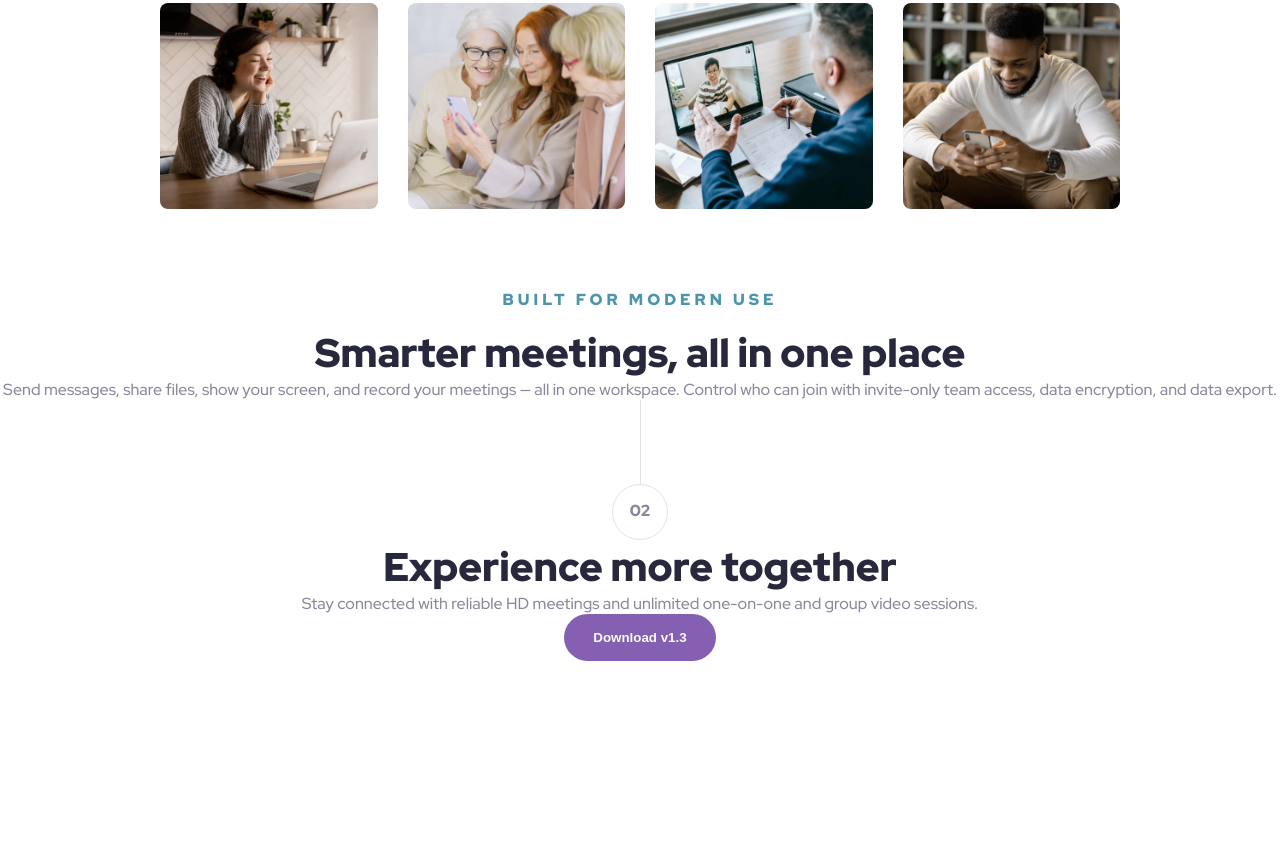
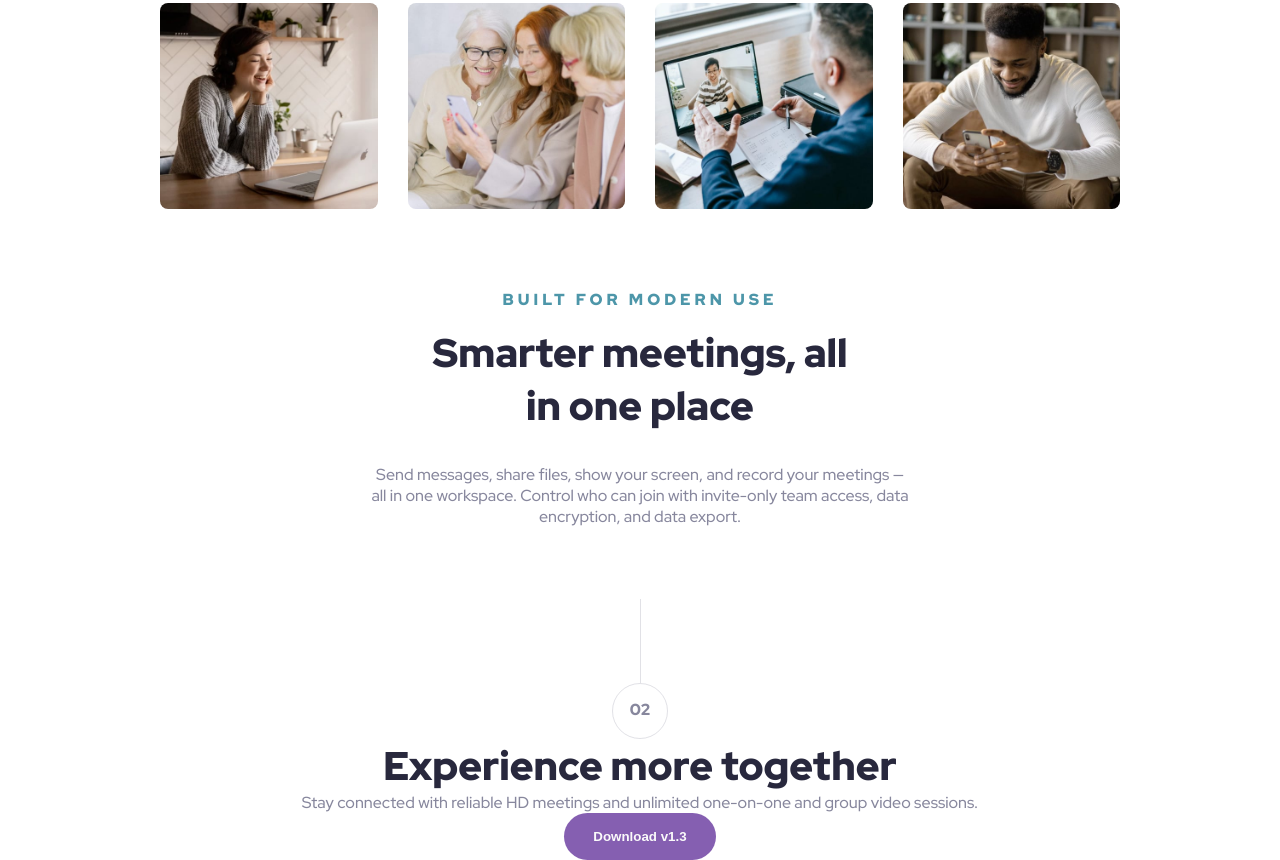
Before and after one commit to dinahbrito/meet-landing-page, a plain HTML site: page index.html in a window 1280 px wide. Shown: the part 761-1621 px from the top of the page. Before the commit the page ends 1422 px from the top, so only its background shows below. Drawn offline with Linux system fonts and the light colour scheme.

Commit message:
description css

```diff
--- a/styles.css
+++ b/styles.css
@@ -131,13 +131,16 @@ button {
     background-color: #B18BDD;
 }
 
+/* Vertical line with number in Circle */
 .circle1 {
     margin-bottom: 4rem;
 }
+
 .circle-wrapper {
     display: grid;
     justify-content: center;
 }
+
 .circle {
     border: 1px solid rgba(135, 135, 157, 0.25);
     border-radius: 50%;
@@ -146,6 +149,7 @@ button {
     padding: 15px;
     width: 56px;
 }
+
 .vertical-line {
     border-left: 1px solid rgba(135, 135, 157, 0.25);
     height: 84px;
@@ -166,6 +170,21 @@ button {
     border-radius: 8px;
 }
 
+/* Description section */
+
+.description h2, .description p {
+    margin-right: auto;
+    margin-left: auto;
+}
+.description h2{
+    max-width: 445px;
+}
+.description p {
+    max-width: 540px;
+    margin-top: 2rem;
+    margin-bottom: 4.5rem;
+}
+
 @media only screen and (min-width: 1440px) {
     .left-hero {
         background-position: left 0px top 0px;
```
Also changed, not shown: index.html (+1 -0 lines).
